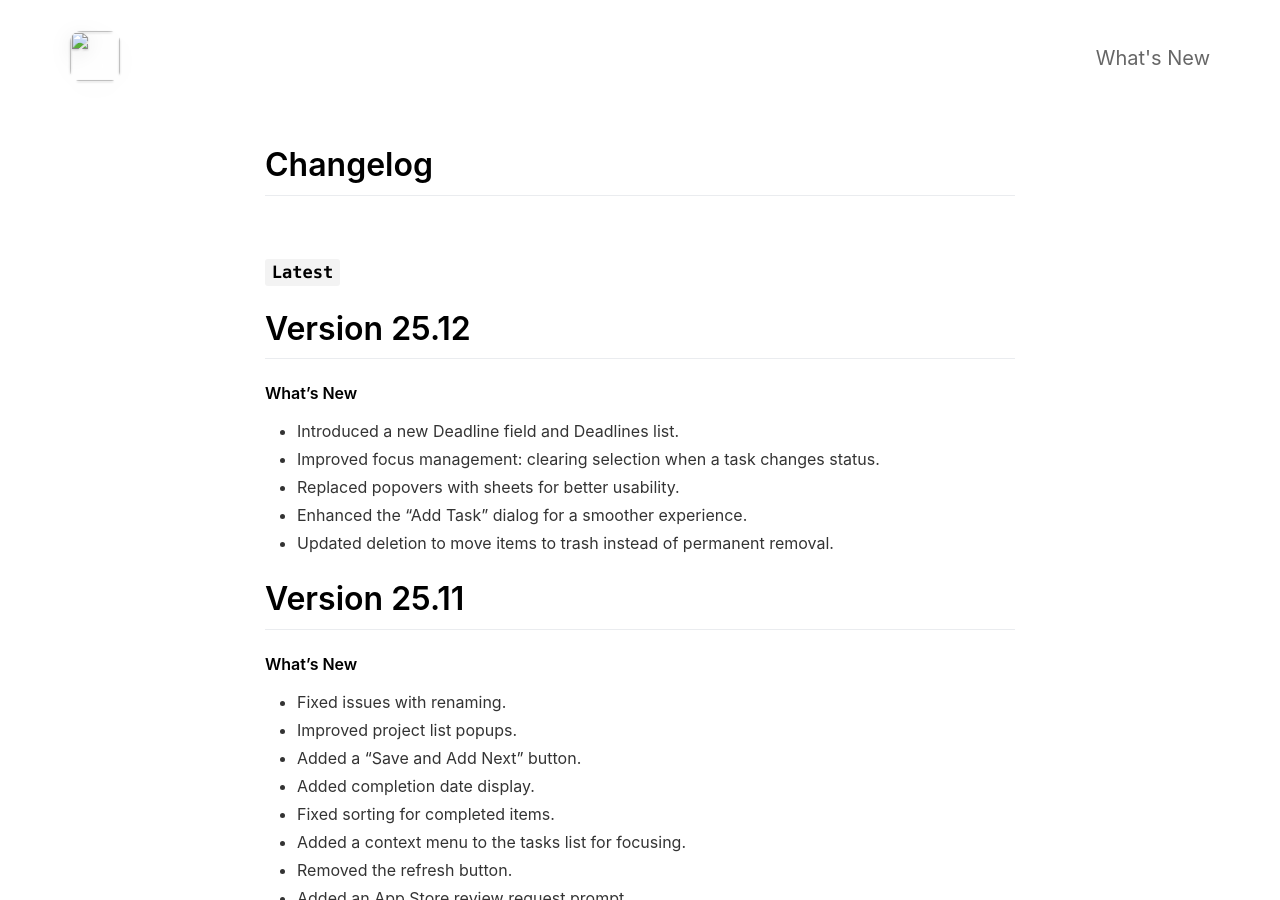
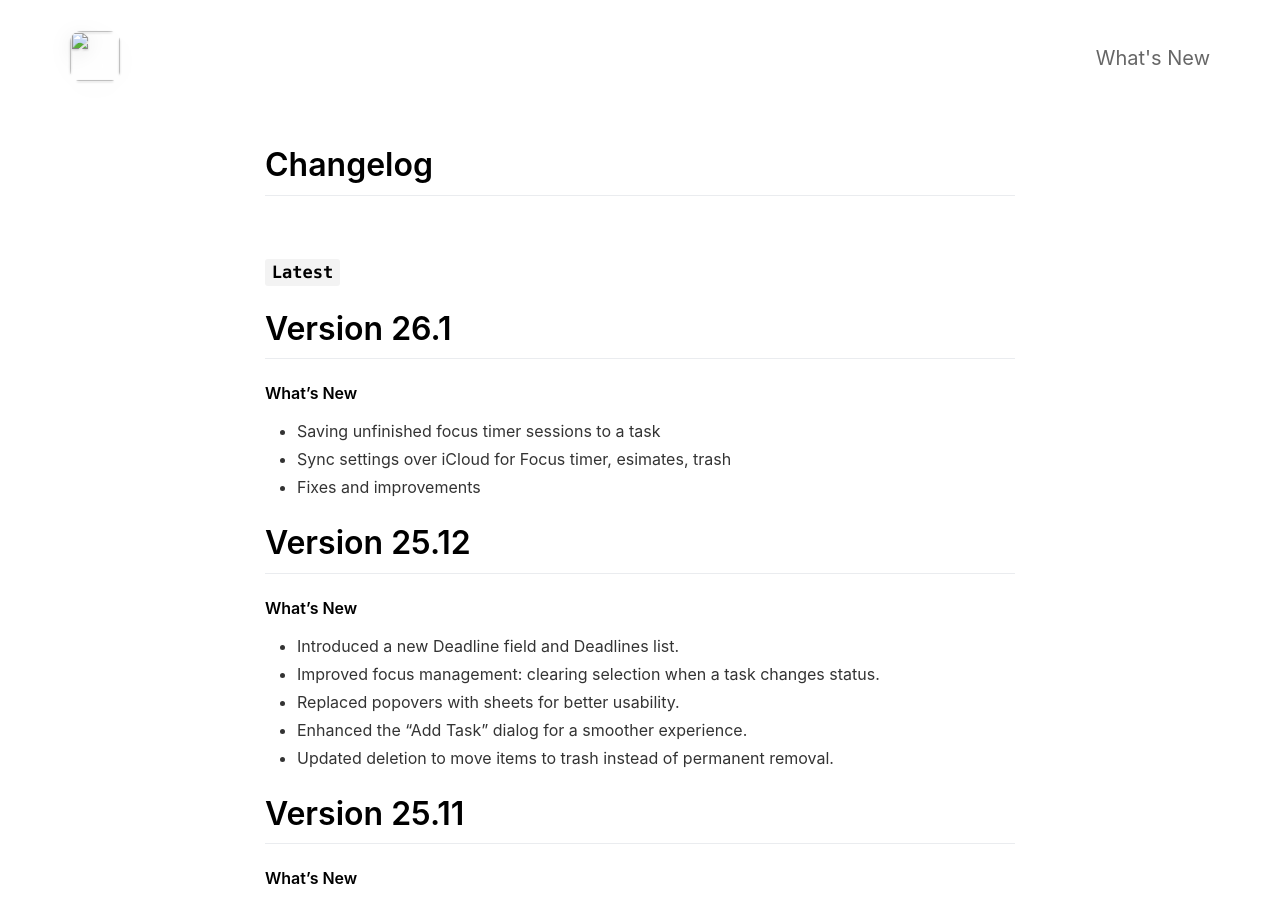
Before and after one commit to amikhaylin/pompaddo-app, a Jekyll site: the page built from _pages/changelog.md, in a window 1280 px wide and 900 px high. Built offline with Jekyll 4.4.1, drawn with Linux system fonts in a browser that asks for light colours; nearby versions of some CDN libraries.

Commit message:
Release 26.1

```diff
--- a/_config.yml
+++ b/_config.yml
@@ -13,7 +13,7 @@ presskit_download_link                    :
 app_icon                                  :                       # Automatically populates if not set and if iOS app ID is set.  Otherwise enter path to icon file manually.
 app_name                                  :                                           # Automatically populates if not set and if iOS app ID is set.  Otherwise enter manually.
 app_price                                 :                                           # Automatically populates if not set and if iOS app ID is set.  Otherwise enter manually.
-app_description                           : personal task manager / planner app for iOS and macOS
+app_description                           : personal task manager / planner app for iOS and macOS. PomPadDo combines three proven methods — GTD, Pomodoro, and Kanban — into one simple app to help you get everything done.
 
 enable_smart_app_banner                   : true                                      # Set to true to show a smart app banner at top of page on mobile devices.
 
--- a/_pages/changelog.md
+++ b/_pages/changelog.md
@@ -9,6 +9,13 @@ include_in_header: true
 <br>
 
 ### `Latest`
+
+# **Version 26.1**
+
+#### What's New
+- Saving unfinished focus timer sessions to a task
+- Sync settings over iCloud for Focus timer, esimates, trash
+- Fixes and improvements
 
 # **Version 25.12**
 
```
Also changed, not shown: assets/screenshot/yourscreenshot.png.
